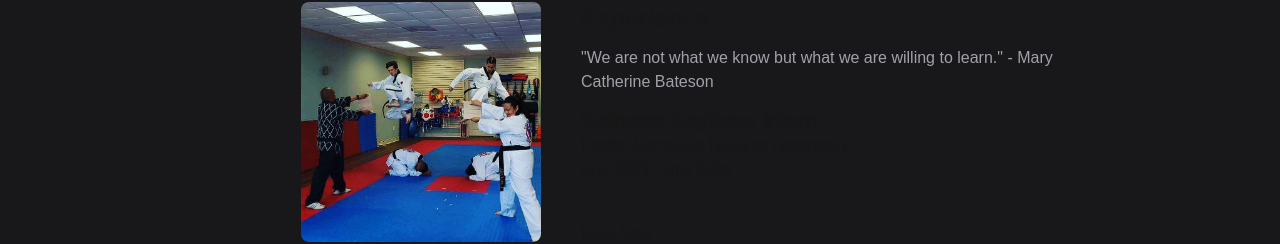
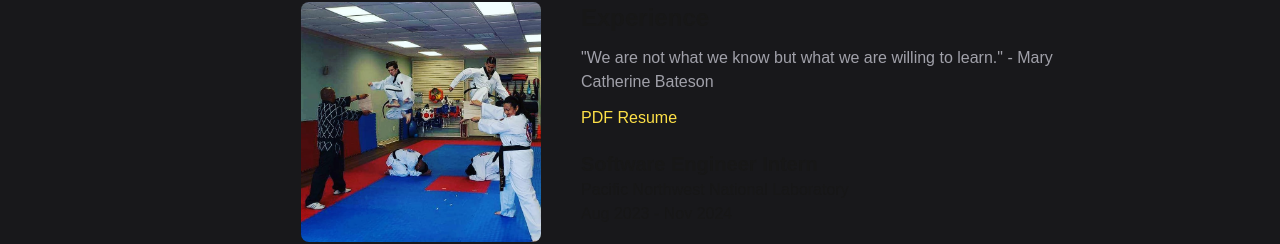
Before and after one commit to lopezkor000/portfolio, a Next.js app: page / in a window 1280 px wide. Shown: the part 818-1062 px from the top of the page. Built offline with nearby package versions, Linux system fonts and the light colour scheme.

Commit message:
added pdf resume

```diff
--- a/app/page.tsx
+++ b/app/page.tsx
@@ -1,6 +1,7 @@
 import ExperienceCard, { ExperienceList } from "@/components/ExperienceCard";
 import InfoCard from "@/components/InfoCard";
 import ProjectCard from "@/components/ProjectCard";
+import Link from "next/link";
 
 export default function Home() {
   return (
@@ -56,6 +57,13 @@ export default function Home() {
         reverse={false}
         className="w-3/4"
       >
+        <Link
+          href="/resume.pdf"
+          target="_blank"
+          className="text-yellow-300 hover:text-white"
+        >
+          PDF Resume
+        </Link>
         <ExperienceCard
           position="Software Engineer Intern"
           where="Pacific Northwest National Laboratory"
```
Also changed, not shown: 1 other file (tests, documents, lock files or other folders).
